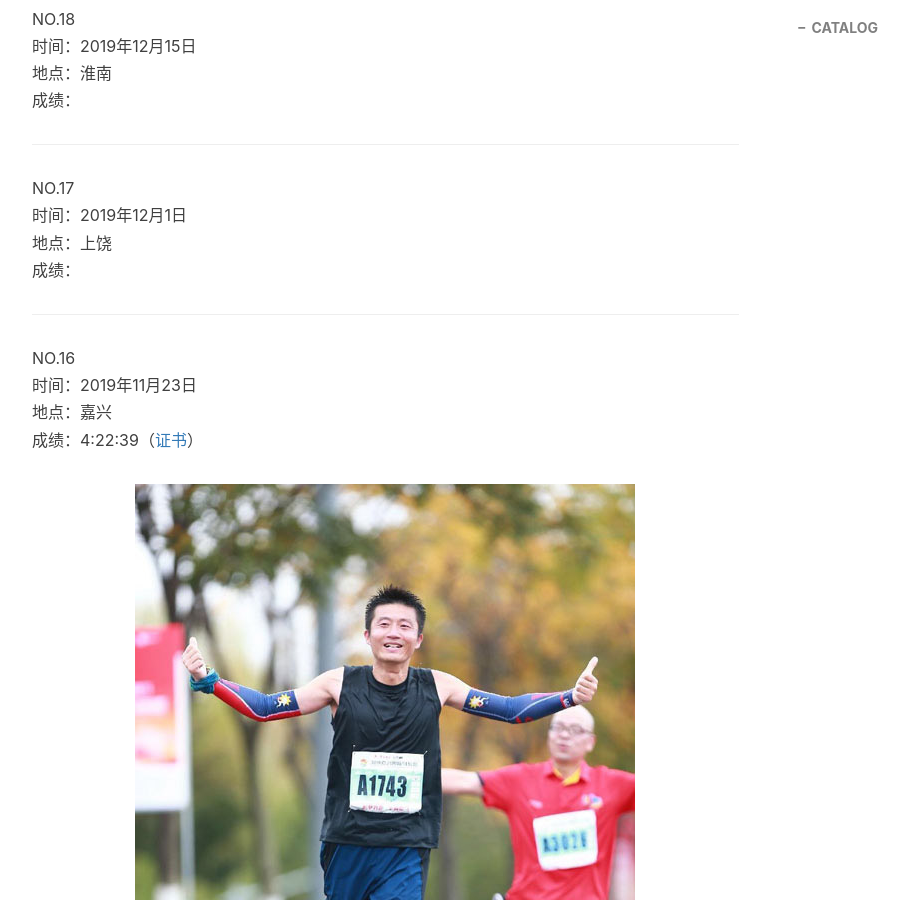
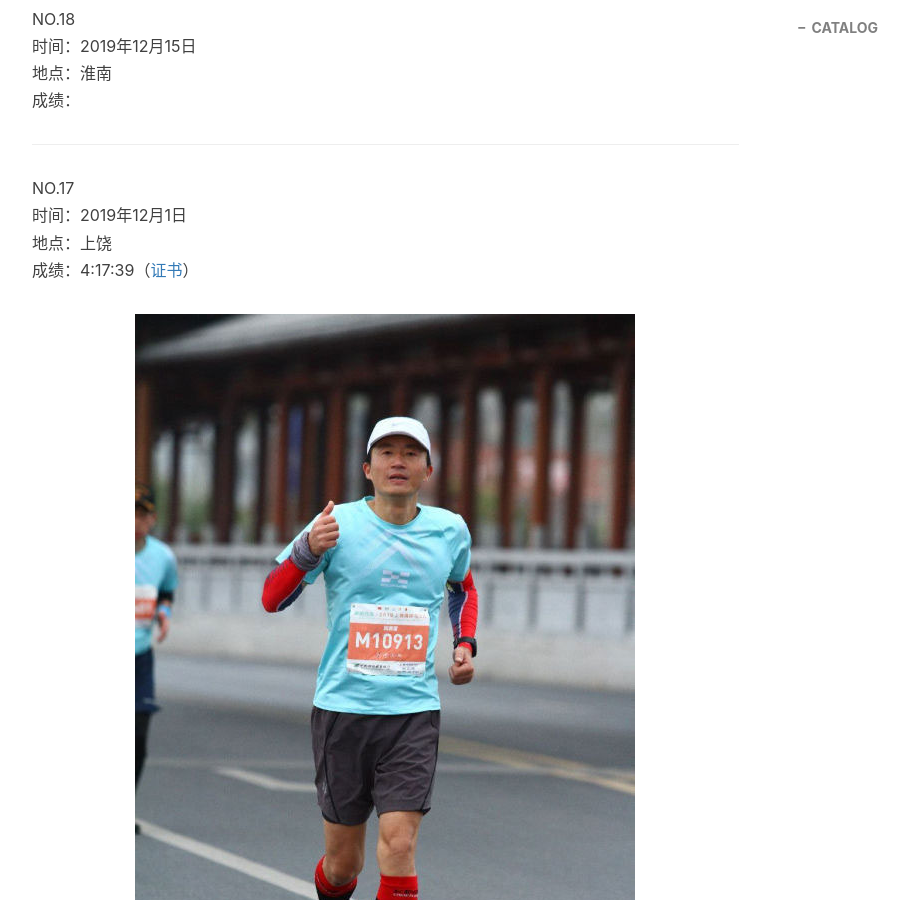
Before and after one commit to Davinly/davinly.github.io, a Jekyll site: the page built from _posts/2018-05-13-my-marathon.md, in a window 1280 px wide and 900 px high, scrolled down 567 px. Shown: the whole window, without its empty margins (233-1142 px from the left). Built offline with Jekyll 4.4.1, drawn with Linux system fonts in a browser that asks for light colours; nearby versions of some CDN libraries; our own code applies the rules of GitHub Pages for plain Markdown files; comment, search, counter and statistics services are not loaded.

Commit message:
my_marathon

```diff
--- a/_posts/2018-05-13-my-marathon.md
+++ b/_posts/2018-05-13-my-marathon.md
@@ -20,7 +20,9 @@ NO.18
 NO.17
 时间：2019年12月1日
 地点：上饶
-成绩：
+成绩：4:17:39（[证书](http://daichunlei.com/img/marathon_certificate/2019%E4%B8%8A%E9%A5%B6.jpg)）
+
+![](http://daichunlei.com/img/marathon_picture/17.jpg)
 
 ----------
 
```
